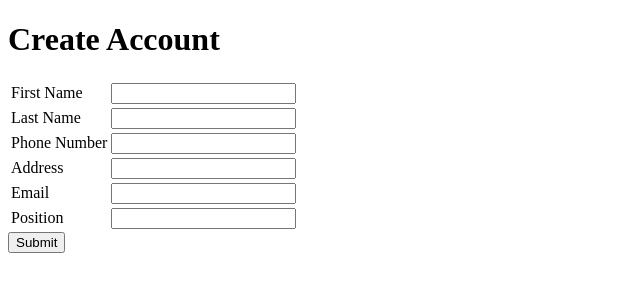
After one commit to Anthony-Alagna/361Project, a Django app: page /accountbase/createaccount/ in a window 1280 px wide. The commit adds this page. Shown: the top 300 px of the page, without its empty margins (0-640 px from the left). Run offline with Django 4.2, Linux system fonts and the light colour scheme.

Commit message:
added all urls linked to account base, created files/basic test for createaccount & editaccount

```diff
--- a/TASchedulerApp/urls.py
+++ b/TASchedulerApp/urls.py
@@ -15,10 +15,14 @@ Including another URLconf
 """
 from django.contrib import admin
 from django.urls import path
-from myapp.views import AccountBase, Login, Home
+from myapp.views import AccountBase, Login, Home, CreateAccount, EditAccount
 
 urlpatterns = [
     path('admin/', admin.site.urls),
     path('',Home.as_view(),name='home'),
+    path('', Home.as_view(),name='home'),
     path('login/', Login.as_view(), name='login'),
-    path('accountbase/', AccountBase.as_view(), name='accountbase')]
+    path('accountbase/', AccountBase.as_view(), name='accountbase'),
+    path('accountbase/createaccount/', CreateAccount.as_view(), name='createaccount'),
+    path('accountbase/editaccount/', EditAccount.as_view(), name='editaccount')
+]
--- a/myapp/views.py
+++ b/myapp/views.py
@@ -35,3 +35,11 @@ class AccountBase(View):
 class Home(View):
     def get(self,request):
         return render(request,'home.html')
+
+class CreateAccount(View):
+    def get(self, request):
+        return render(request, 'createaccount.html')
+
+class EditAccount(View):
+    def get(self, request):
+        return render(request, 'editaccount.html')
--- /dev/null
+++ b/templates/createaccount.html
@@ -0,0 +1,43 @@
+<!DOCTYPE html>
+<html lang="en">
+<head>
+    <meta charset="UTF-8">
+    <title>Create Account</title>
+</head>
+<body>
+<h1>Create Account</h1>
+{#    where do we want webpage to redirect to?#}
+<form action="/" method="post">
+    {% csrf_token %}
+    <table>
+        <tr>
+            <td>First Name</td>
+            <td><input type="text" name="firstname"/></td>
+        </tr>
+        <tr>
+            <td>Last Name</td>
+            <td><input type="text" name="lastname"/></td>
+        </tr>
+        <tr>
+            <td>Phone Number</td>
+            <td><input type="text" name="number"/></td>
+        </tr>
+        <tr>
+            <td>Address</td>
+            <td><input type="text" name="address"/></td>
+        </tr>
+        </tr>
+        <tr>
+            <td>Email</td>
+            <td><input type="text" name="email"/></td>
+        </tr>
+        </tr>
+        <tr>
+            <td>Position</td>
+            <td><input type="text" name="position"/></td>
+        </tr>
+    </table>
+    <input type="submit"/>
+</form>
+</body>
+</html>
```
Also changed, not shown: templates/accountbase.html (+13 -3 lines), templates/editaccount.html (added, +10 -0 lines), tests/test_create_account.py (added, +12 -0 lines), tests/test_edit_account.py (added, +11 -0 lines), myapp/Classes/account.py (added).
